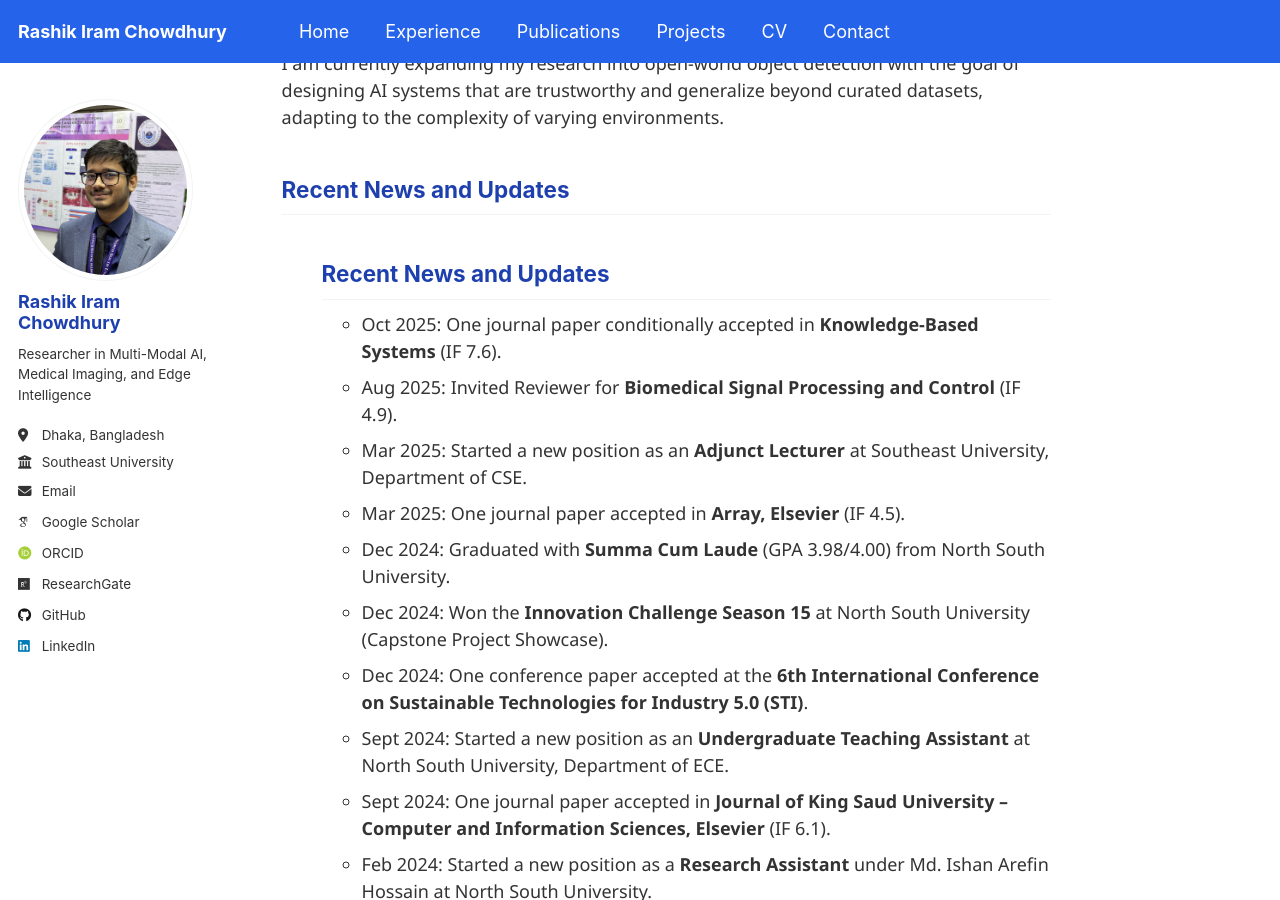
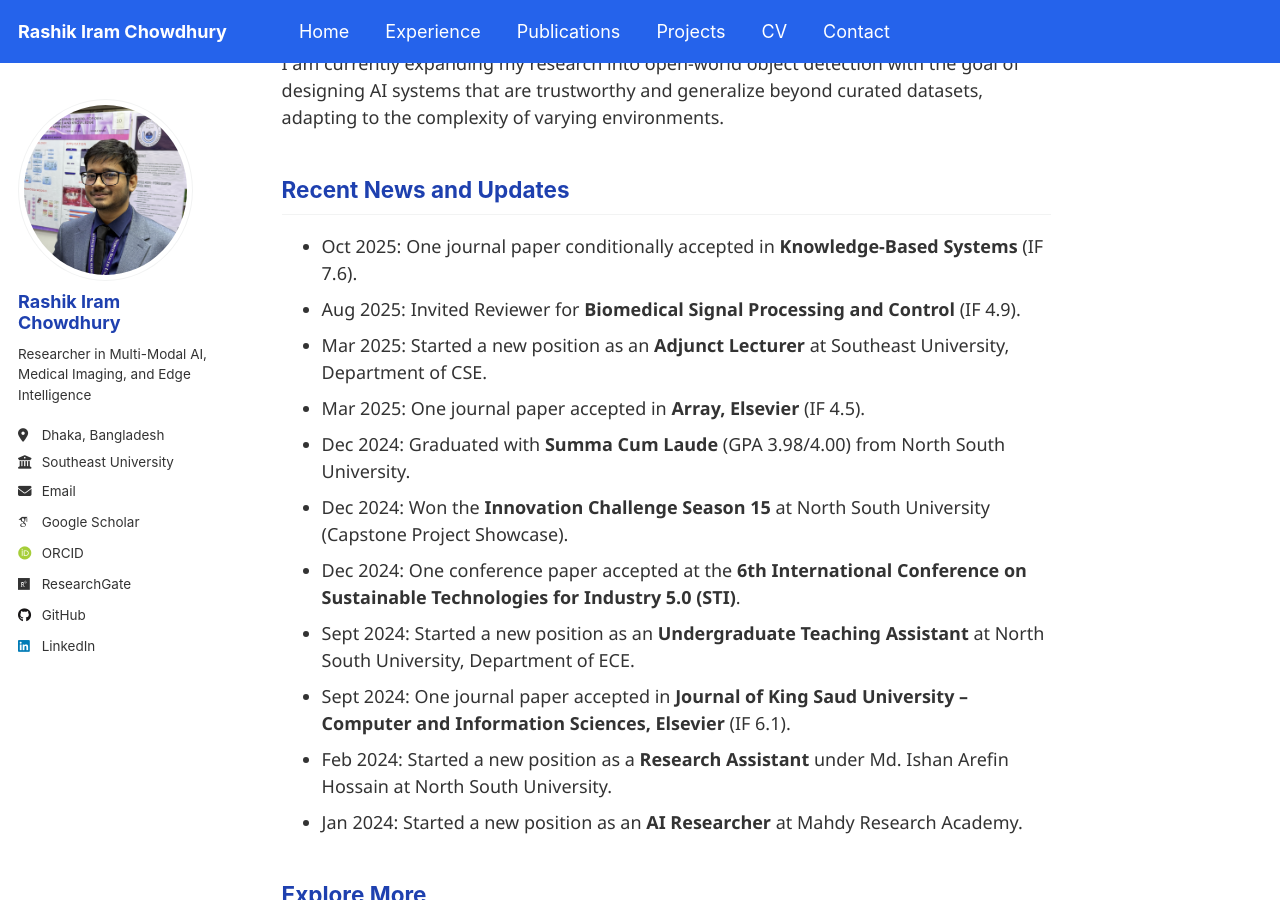
Before and after one commit to RashikIram/rashikiram.github.io, a Jekyll site: the page built from index.md, in a window 1280 px wide and 900 px high, scrolled down 426 px. Built offline with Jekyll 4.4.1, drawn with Linux system fonts in a browser that asks for light colours; some web fonts are replaced.

Commit message:
Clean up Recent News section in index.md
Removed duplicate headings and div elements from the Recent News section.

```diff
--- a/index.md
+++ b/index.md
@@ -19,10 +19,6 @@ I am currently expanding my research into open-world object detection with the g
 </div>
 
 <h2 class="exp-heading">Recent News and Updates</h2>
-<div class="exp-card">
-  <ul>
-
-   <h2 class="exp-heading">Recent News and Updates</h2>
 <div class="exp-card">
   <ul>
 
@@ -48,9 +44,6 @@ I am currently expanding my research into open-world object detection with the g
 
     <li>Jan 2024: Started a new position as an <strong>AI Researcher</strong> at Mahdy Research Academy.</li>
 
-  </ul>
-</div>
-
 
   </ul>
 </div>
```
